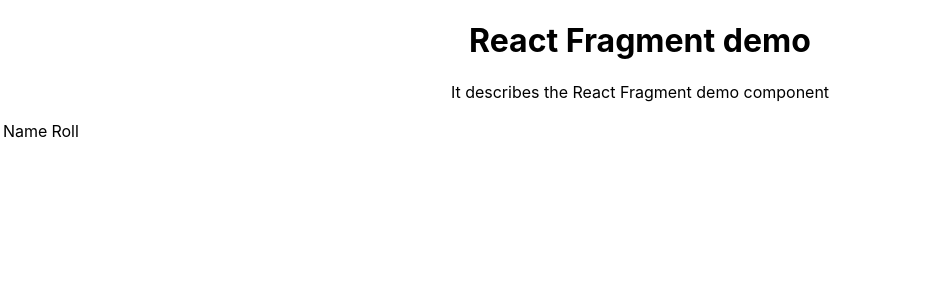
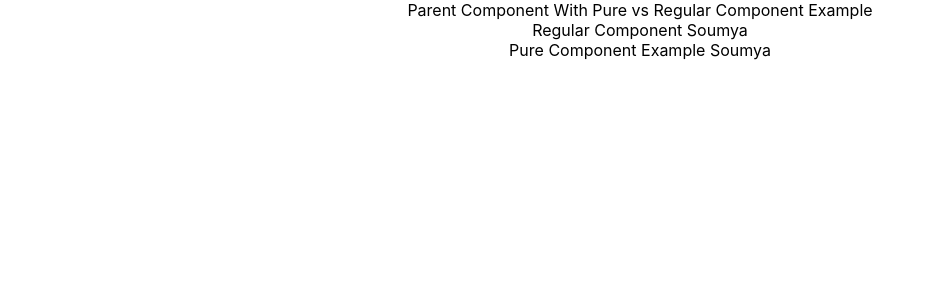
Before and after one commit to Soumya1910/Reactjs-basic, a React (Create React App) app: page / in a window 1280 px wide. Shown: the top 300 px of the page, without its empty margins (0-931 px from the left). Built offline with nearby package versions, Linux system fonts and the light colour scheme.

Commit message:
Pure component details

```diff
--- a/src/App.js
+++ b/src/App.js
@@ -14,6 +14,8 @@ import Form from './component/Form';
 import LifeCycleA from './component/LifeCycleA';
 import ReactFragment from './component/React-Fragment';
 import Table from './component/Table';
+import PureComponentExample from './component/PureComponentExample';
+import ParentComponentWithPureCompExample from './component/ParentComponentWithPureCompExample';
 
 function App() {
   return (
@@ -39,8 +41,9 @@ function App() {
       {/* <List_Rendering /> */}
       {/* <Form /> */}
       {/* <LifeCycleA /> */}
-      <ReactFragment/>
-      <Table />
+      {/* <ReactFragment/>
+      <Table /> */}
+      <ParentComponentWithPureCompExample/>
     </div>
   );
 }
--- /dev/null
+++ b/src/component/ParentComponentWithPureCompExample.js
@@ -0,0 +1,77 @@
+import React, { Component, PureComponent } from 'react'
+import PureComponentExample from './PureComponentExample'
+import RegularComponent from './RegularComponent'
+
+/*
+    shortcut: rce
+*/
+
+//class ParentComponentWithPureCompExample extends PureComponent {  // if parent method doesn't re-render then child method will also not re-render
+class ParentComponentWithPureCompExample extends Component {
+
+    /*
+        shortcut: rconst
+    */
+    constructor(props) {
+        super(props)
+
+        this.state = {
+            name: "Soumya"
+        }
+    }
+
+    componentDidMount() {
+        setInterval(()=>{
+            this.setState({
+                name: "Soumya" // no change in the state value
+                //name : "Soumya"+new Date() // Pure component will always re-render as it changes the state value
+            })
+        }, 2000)
+    }
+
+
+    render() {
+        console.log("Parent component render method.");
+        return (
+            <div>
+                Parent Component With Pure vs Regular Component Example
+                <RegularComponent name={this.state.name} />
+                <PureComponentExample name={this.state.name} />
+            </div>
+        )
+    }
+}
+
+export default ParentComponentWithPureCompExample
+
+
+/*
+
+Regular Component                                       Pure Component
+--------------------------------------------------------------------------------------------------------
+A regular component doesn't implement the shouldComponentUpdate() method. It always returns true by default.
+
+A pure component on the other hand implements shouldComponentUpdate() with a shallow props and state comparison.
+SC of prevState and currentState
+SC of prevProps and currentProps
+        if there is any difference then it will re-render the component.
+
+*/
+
+
+/*
+Shallow Comparison(Sc):
+--------------------------------------------------------
+Primitive Datatype (Number, String)
+a(sc)b returns true if both the variable value is same and of same type.
+
+Complex Datatype(Array, Object)
+a(sc)b returns true iff a & b references the same exact object.
+
+var a = [1,2,3]
+var b = [4,2,5]
+var c = a;
+
+var a_b = (a == b) // false
+var a_c = (a == c) // true
+*/
--- /dev/null
+++ b/src/component/PureComponentExample.js
@@ -0,0 +1,19 @@
+import React, { PureComponent } from 'react'
+
+/*
+shortcut : rpce
+*/
+/*
+Till now we have created Class component by extending React Component class.
+Another way to create a class component is by extending PureComponent class of React.
+*/
+class PureComponentExample extends PureComponent {
+  render() {
+    console.log("Pure component render method.");
+    return (
+      <div>Pure Component Example {this.props.name}</div>
+    )
+  }
+}
+
+export default PureComponentExample
--- /dev/null
+++ b/src/component/RegularComponent.js
@@ -0,0 +1,17 @@
+import React, { Component } from 'react'
+/*
+    shortcut: rce
+*/
+
+
+class RegularComponent extends Component {
+
+  render() {
+    console.log("Regular component render method.");
+    return (
+      <div>Regular Component {this.props.name}</div>
+    )
+  }
+}
+
+export default RegularComponent
```
